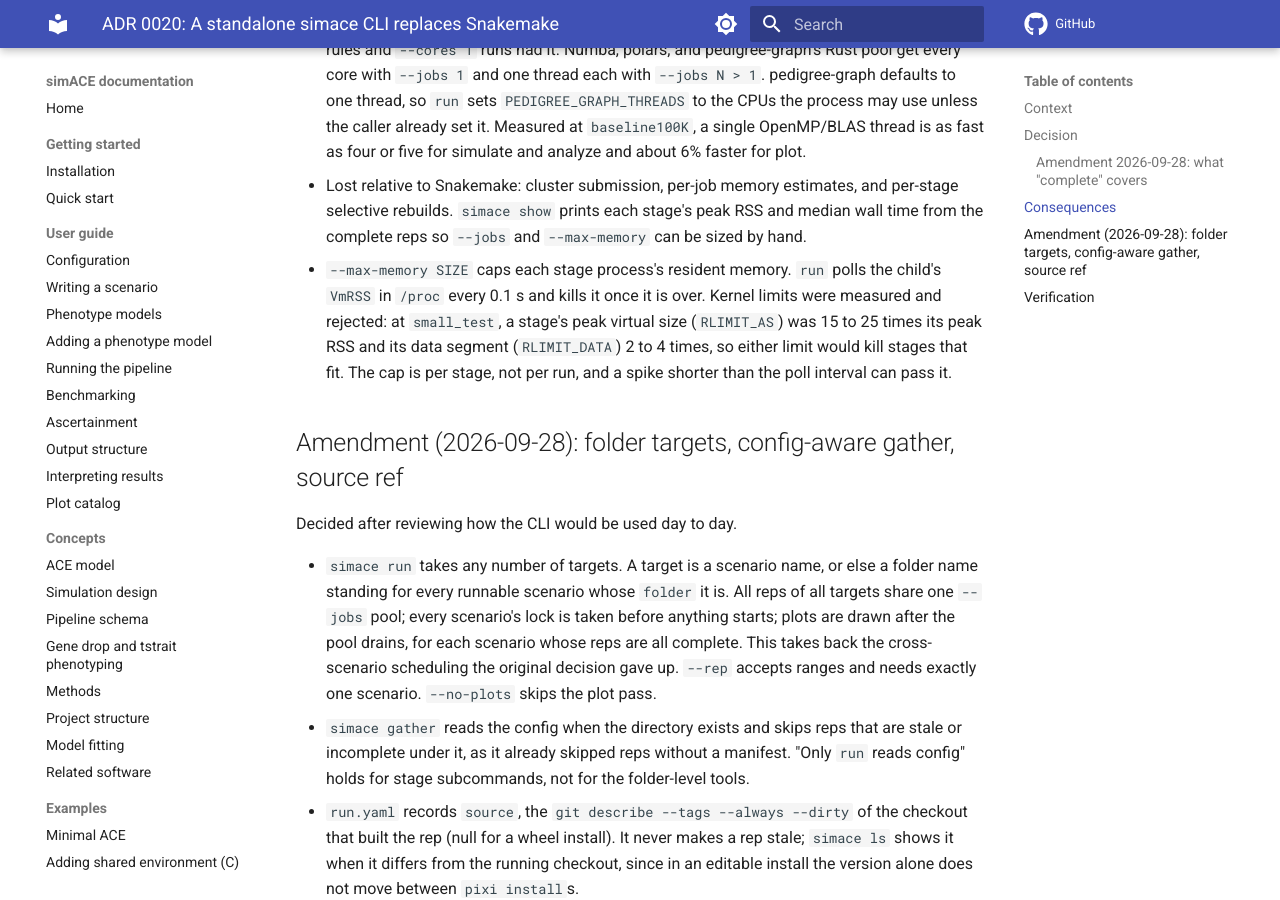
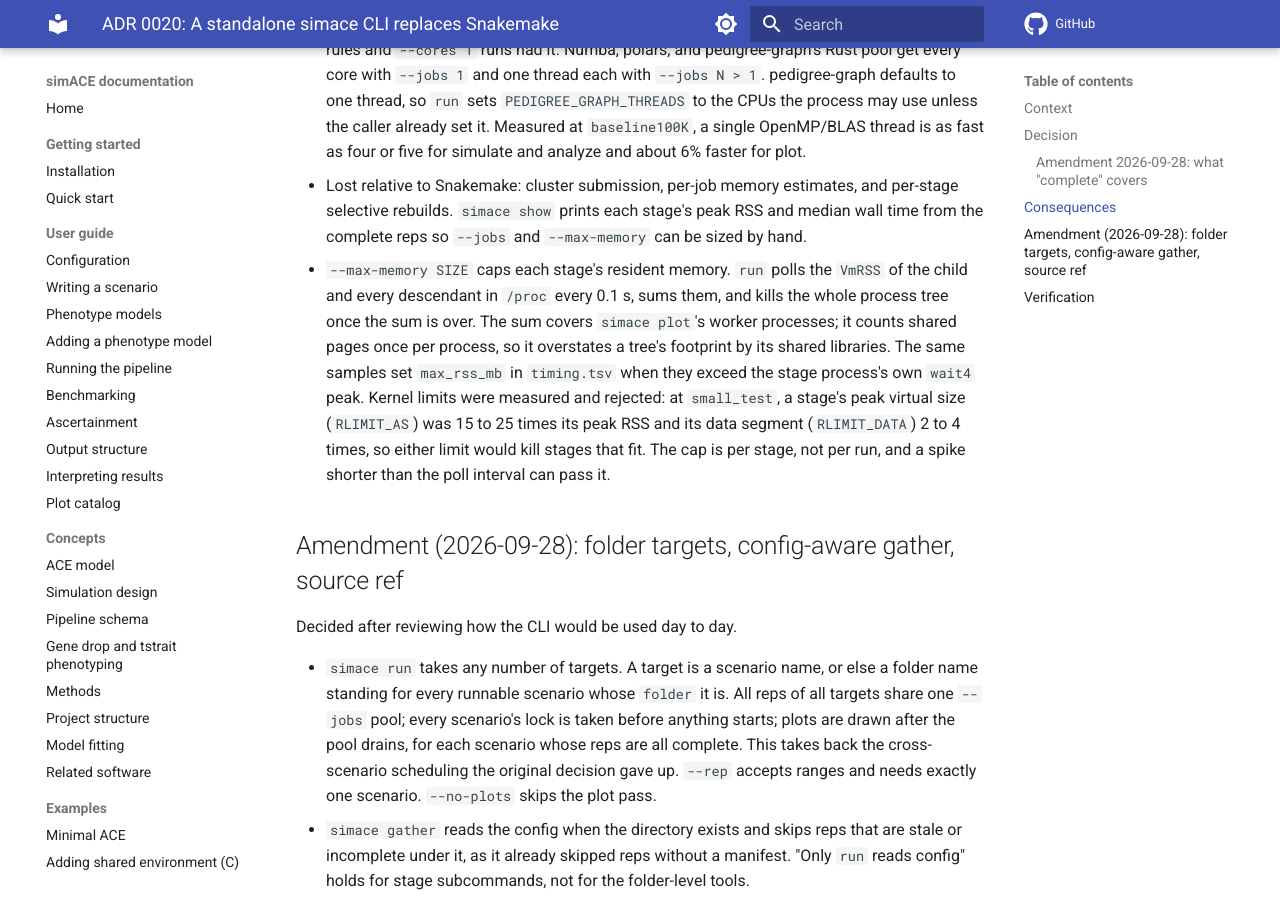
Before and after one commit to rwaples/simACE, an MkDocs documentation site: the page built from docs/adr/0020-standalone-simace-cli.md, in a window 1280 px wide and 900 px high, scrolled down 2575 px. Built offline with MkDocs 1.6.1 and Material for MkDocs 9.7.7, drawn with Linux system fonts in a browser that asks for light colours; comment, search, counter and statistics services are not loaded.

Commit message:
Cap and record memory over a stage's whole process tree
simace plot renders in four worker processes, but --max-memory polled
only the stage process and timing.tsv recorded only wait4's peak of the
largest single process. On small_test the plot tree peaked at about
1.8 GB while the stage process stayed near 280 MB, so the cap could not
fire and plots/timing.tsv understated the stage fourfold.

A watcher thread now sums VmRSS over the stage and its descendants
every 0.1 s, kills the whole tree once the sum goes over the cap, and
records the larger of that sampled peak and wait4's. The stage is
waited on with waitid(WNOWAIT) and reaped only after the watcher stops,
so its pid cannot be reused under a kill, and a capped stage no longer
waits out a poll interval after exiting.

```diff
--- a/docs/adr/0020-standalone-simace-cli.md
+++ b/docs/adr/0020-standalone-simace-cli.md
@@ -113,13 +113,18 @@ through its own Snakemake and did not depend on simACE's rules.
   and per-stage selective rebuilds. `simace show` prints each stage's peak
   RSS and median wall time from the complete reps so `--jobs` and
   `--max-memory` can be sized by hand.
-- `--max-memory SIZE` caps each stage process's resident memory. `run`
-  polls the child's `VmRSS` in `/proc` every 0.1 s and kills it once it is
-  over. Kernel limits were measured and rejected: at `small_test`, a stage's
-  peak virtual size (`RLIMIT_AS`) was 15 to 25 times its peak RSS and its
-  data segment (`RLIMIT_DATA`) 2 to 4 times, so either limit would kill
-  stages that fit. The cap is per stage, not per run, and a spike shorter
-  than the poll interval can pass it.
+- `--max-memory SIZE` caps each stage's resident memory. `run` polls the
+  `VmRSS` of the child and every descendant in `/proc` every 0.1 s, sums
+  them, and kills the whole process tree once the sum is over. The sum
+  covers `simace plot`'s worker processes; it counts shared pages once
+  per process, so it overstates a tree's footprint by its shared
+  libraries. The same samples set `max_rss_mb` in `timing.tsv` when they
+  exceed the stage process's own `wait4` peak. Kernel limits were measured
+  and rejected: at `small_test`, a stage's peak virtual size (`RLIMIT_AS`)
+  was 15 to 25 times its peak RSS and its data segment (`RLIMIT_DATA`) 2
+  to 4 times, so either limit would kill stages that fit. The cap is per
+  stage, not per run, and a spike shorter than the poll interval can pass
+  it.
 
 ## Amendment (2026-09-28): folder targets, config-aware gather, source ref
 
```
Also changed, not shown: CLAUDE.md (+1 -1 lines), docs/user-guide/output-structure.md (+7 -3 lines), docs/user-guide/running-the-pipeline.md (+1 -1 lines), 2 other files.
